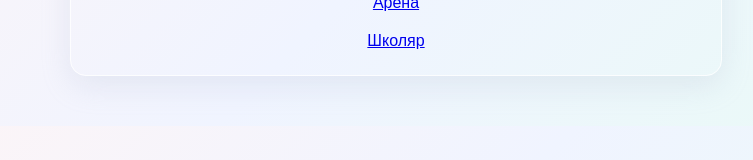
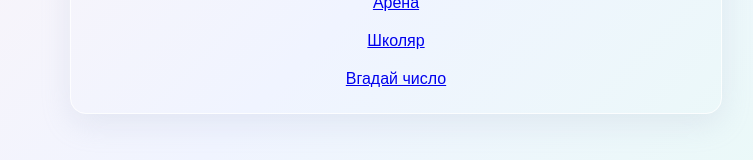
Before and after one commit to sasha20222/projects, a plain HTML site: page index.html in a window 1280 px wide. Shown: the part 234-394 px from the top of the page, without its empty margins (244-997 px from the left). Drawn offline with Linux system fonts and the light colour scheme.

Commit message:
Update index.html

```diff
--- a/index.html
+++ b/index.html
@@ -1,6 +1,5 @@
 <!doctype html>
 <html lang="en">
-
   <head>
     <meta charset="UTF-8" />
     <meta name="viewport" content="width=device-width, initial-scale=1.0" />
@@ -15,6 +14,6 @@
     <a href="../projects/04-hub/index.html">Хаб</a>
     <a href="../projects/05-arena/index.html">Арена</a>
     <a href="../projects/school.html">Школяр</a>
+    <a href="../projects/06-guess/index.html">Вгадай число</a>
   </body>
-
 </html>
```
Lines whose indentation alone changed are shown as unchanged.
